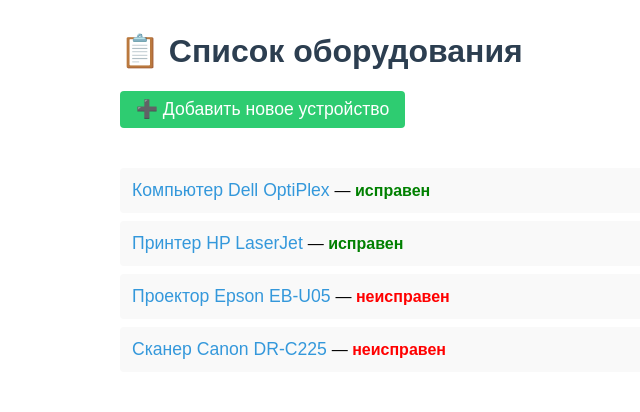
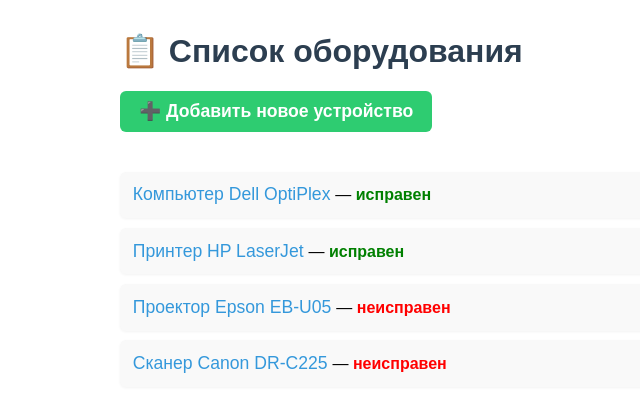
Before and after one commit to GreenMan2022/spisok_avtomatov, a Flask app: page / in a window 1280 px wide. Shown: the top 412 px of the page, without its empty margins (120-760 px from the left). Run offline with Flask 3, Linux system fonts and the light colour scheme; data comes from the database, SQL or seed files in the repository.

Commit message:
Update index.html

```diff
--- a/templates/index.html
+++ b/templates/index.html
@@ -12,13 +12,14 @@
             background: #2ecc71;
             color: white;
             text-decoration: none;
-            padding: 0.5rem 1rem;
-            border-radius: 4px;
+            padding: 0.6rem 1.2rem;
+            border-radius: 6px;
             margin-bottom: 1.5rem;
+            font-weight: bold;
         }
         .btn-add:hover { background: #27ae60; }
         ul { list-style: none; padding: 0; }
-        li { padding: 0.75rem; margin: 0.5rem 0; background: #f9f9f9; border-radius: 4px; }
+        li { padding: 0.8rem; margin: 0.6rem 0; background: #f9f9f9; border-radius: 6px; box-shadow: 0 1px 3px rgba(0,0,0,0.05); }
         a { text-decoration: none; color: #3498db; font-size: 1.1em; }
         .status-ok { color: green; font-weight: bold; }
         .status-bad { color: red; font-weight: bold; }
```
